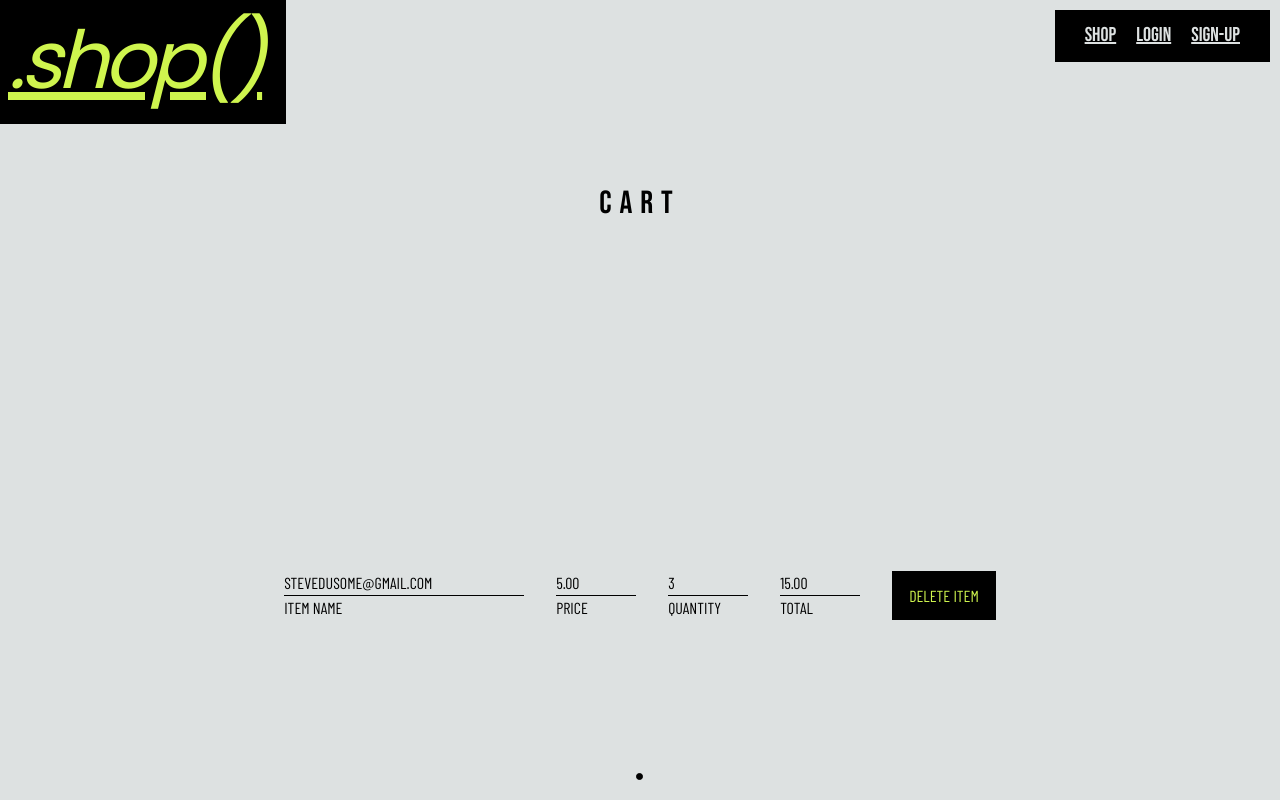
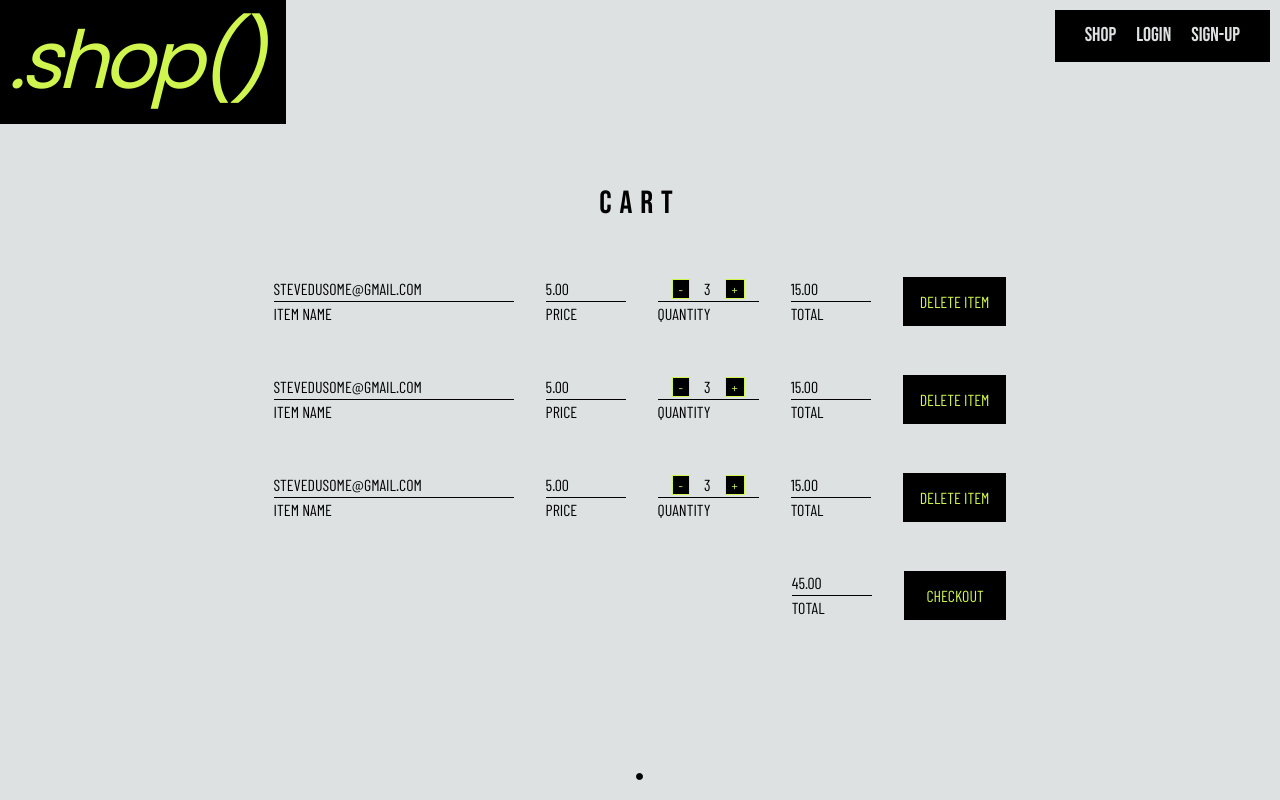
Before and after one commit to Tinastouch/Project3-Coding-gear, a React (Create React App) app in the folder client/: page /cart in a window 1280 px wide. Built offline with nearby package versions, Linux system fonts and the light colour scheme.

Commit message:
added cart page xml and css

```diff
--- a/client/src/pages/ShopCart.js
+++ b/client/src/pages/ShopCart.js
@@ -14,6 +14,7 @@ const ShopCart = () => {
 
     <form className="login-form change-password">
         <h2 className="tf-h2">CART</h2>
+
         <div className="row">
         <div className="form-group">
             <p className="form-input" spellcheck="false">STEVEDUSOME@GMAIL.COM</p>
@@ -24,7 +25,11 @@ const ShopCart = () => {
             <label className="form-label">PRICE</label>
         </div>
         <div className="form-group">
-        <p className="form-input cart-cat">3</p>
+        <p className="form-input cart-cat">
+        <button className="qty-btn"><p className="negativemarg">-</p></button>
+        3
+        <button className="qty-btn"><p className="negativemarg">+</p></button>
+        </p>
             <label className="form-label">QUANTITY</label>
         </div>
         <div className="form-group">
@@ -32,6 +37,61 @@ const ShopCart = () => {
             <label className="form-label">TOTAL</label>
         </div>
         <button type="delete" className="add-to-cart">DELETE ITEM</button></div>
+
+        <div className="row">
+        <div className="form-group">
+            <p className="form-input" spellcheck="false">STEVEDUSOME@GMAIL.COM</p>
+            <label className="form-label">ITEM NAME</label>
+        </div>
+        <div className="form-group">
+            <p className="form-input cart-cat">5.00</p>
+            <label className="form-label">PRICE</label>
+        </div>
+        <div className="form-group">
+        <p className="form-input cart-cat">
+        <button className="qty-btn"><p className="negativemarg">-</p></button>
+        3
+        <button className="qty-btn"><p className="negativemarg">+</p></button>
+        </p>
+            <label className="form-label">QUANTITY</label>
+        </div>
+        <div className="form-group">
+            <p className="form-input cart-cat">15.00</p>
+            <label className="form-label">TOTAL</label>
+        </div>
+        <button type="delete" className="add-to-cart">DELETE ITEM</button></div>
+
+        <div className="row">
+        <div className="form-group">
+            <p className="form-input" spellcheck="false">STEVEDUSOME@GMAIL.COM</p>
+            <label className="form-label">ITEM NAME</label>
+        </div>
+        <div className="form-group">
+            <p className="form-input cart-cat">5.00</p>
+            <label className="form-label">PRICE</label>
+        </div>
+        <div className="form-group">
+        <p className="form-input cart-cat">
+        <button className="qty-btn"><p className="negativemarg">-</p></button>
+        3
+        <button className="qty-btn"><p className="negativemarg">+</p></button>
+        </p>
+            <label className="form-label">QUANTITY</label>
+        </div>
+        <div className="form-group">
+            <p className="form-input cart-cat">15.00</p>
+            <label className="form-label">TOTAL</label>
+        </div>
+        <button type="delete" className="add-to-cart">DELETE ITEM</button></div>
+
+        <div className="row flex-end">
+
+        <div className="form-group">
+            <p className="form-input cart-cat">45.00</p>
+            <label className="form-label">TOTAL</label>
+        </div>
+        <button type="delete" className="add-to-cart checkout">CHECKOUT</button></div>
+
     </form>
 
         <div className="subnav-parent">
--- a/client/src/style.css
+++ b/client/src/style.css
@@ -39,6 +39,10 @@
 *::after {
     box-sizing: border-box;
     -webkit-font-smoothing: antialiased;
+}
+
+a, a:hover, a:focus, a:active {
+    text-decoration: none;
 }
 
 body,
@@ -217,6 +221,8 @@ select {
     margin-bottom: -70%;
 }
 
+
+
 .navparent {
     display:flex;
     background-color: var(--clr-blk);
@@ -308,6 +314,14 @@ select {
     display: flex;
     flex-direction: column;
     min-height: 55vh;
+    justify-content: space-between;
+    gap: 1em;
+}
+
+.cart-form {
+    display: flex;
+    flex-direction: column;
+    min-height: 35vh;
     justify-content: space-between;
     gap: 1em;
 }
@@ -407,6 +421,21 @@ select {
     padding-inline: 1em;
 }
 
+.qty-btn {
+    border-radius: 0px;
+    border: 1px solid var(--clr-2nd);
+    background-color: var(--clr-blk);
+    color: var(--clr-2nd);
+    margin: 0 1em;
+    height: 1.2rem;
+    line-height: -0.5em;
+    font-size: var(--fs-2)
+}
+
+.negativemarg {
+    margin-top: -0.2em;
+}
+
 .mini-shop-card {
     display: flex;
     justify-content: center;
@@ -442,4 +471,14 @@ select {
 
 .cart-cat {
     min-width: 5em;
+    display: flex;
+    align-items: center;
 }
+
+.flex-end {
+    justify-content: flex-end;
+}
+
+.checkout {
+    padding-inline: 1.35em;
+}
```
